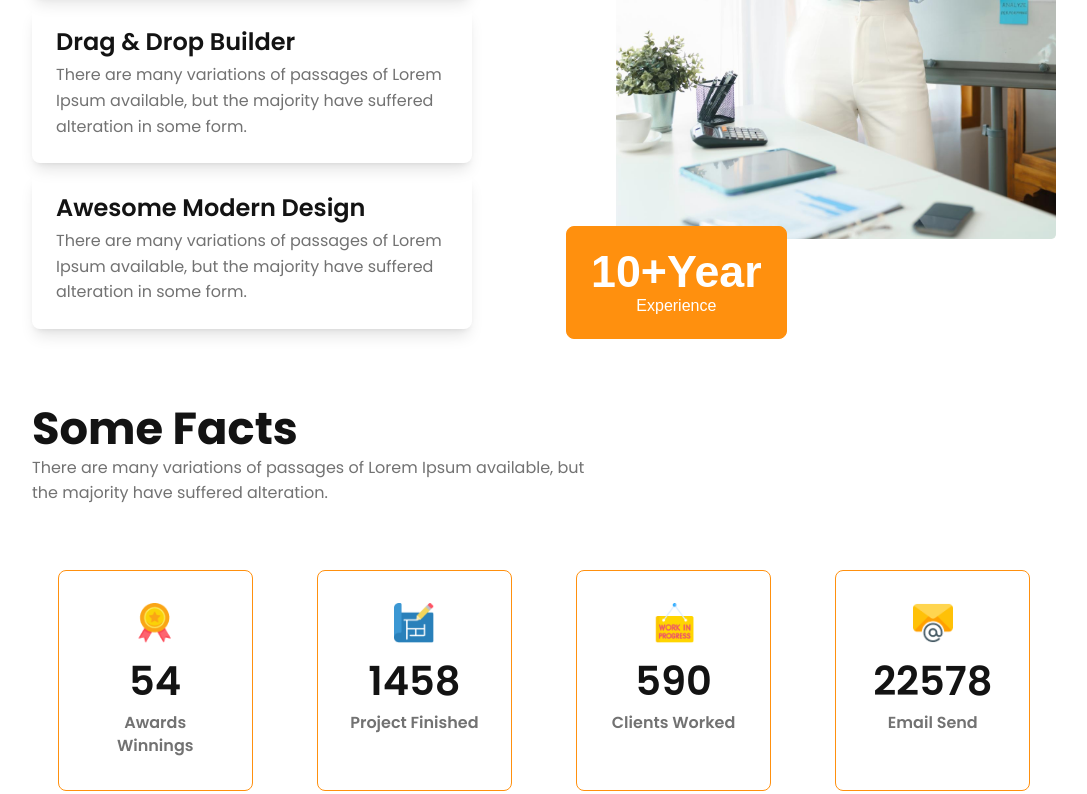
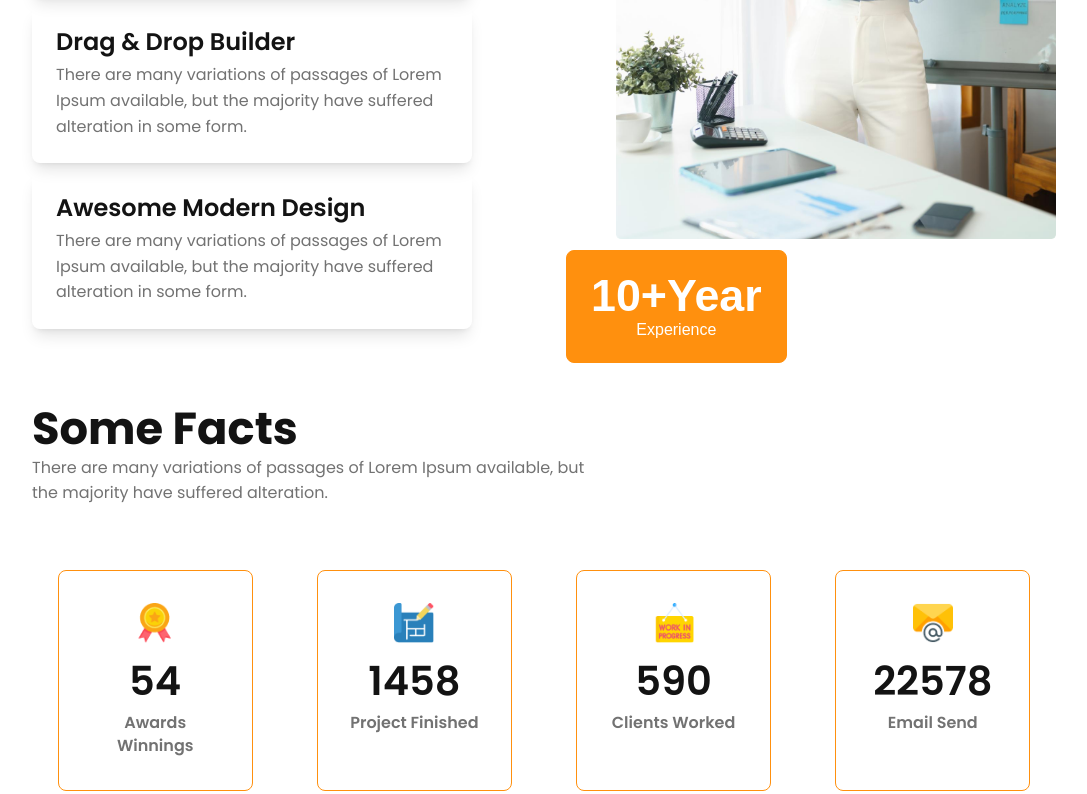
Before and after one commit to taherul77/g3-architects, a plain HTML site: page index.html in a window 1280 px wide. Shown: the part 2019-2813 px from the top of the page, without its empty margins (96-1183 px from the left). Drawn offline with Linux system fonts and the light colour scheme.

Commit message:
responsive update

```diff
--- a/style.css
+++ b/style.css
@@ -228,7 +228,7 @@ First  Features End
   font-weight: 700;
   line-height: 1.5rem;
   padding-top: 2rem;
-  bottom: 0;
+  bottom: -1.5rem;
   left: -50px;
 }
 
```
